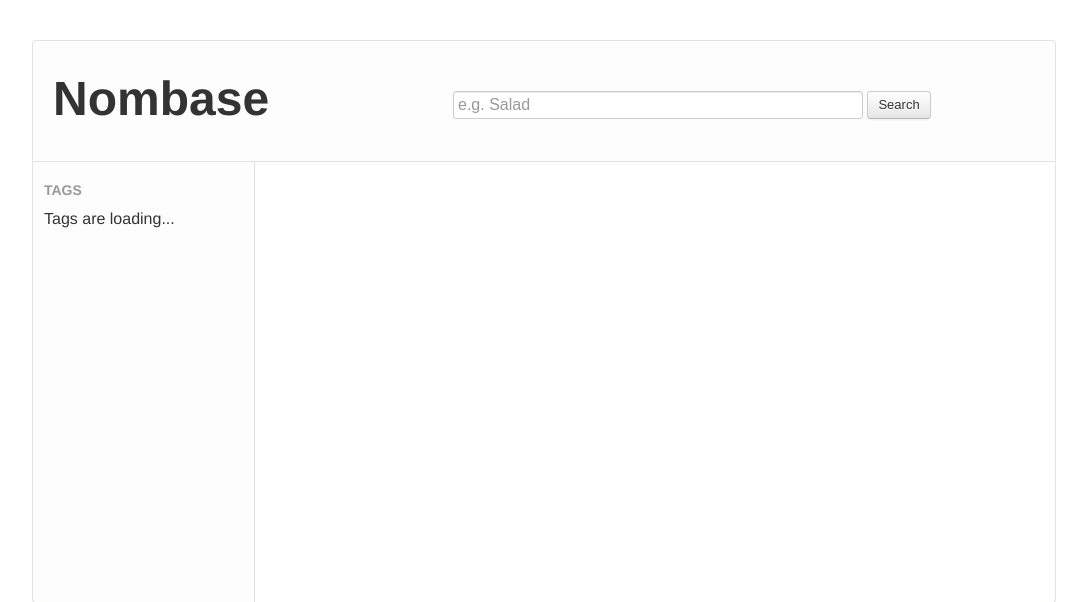
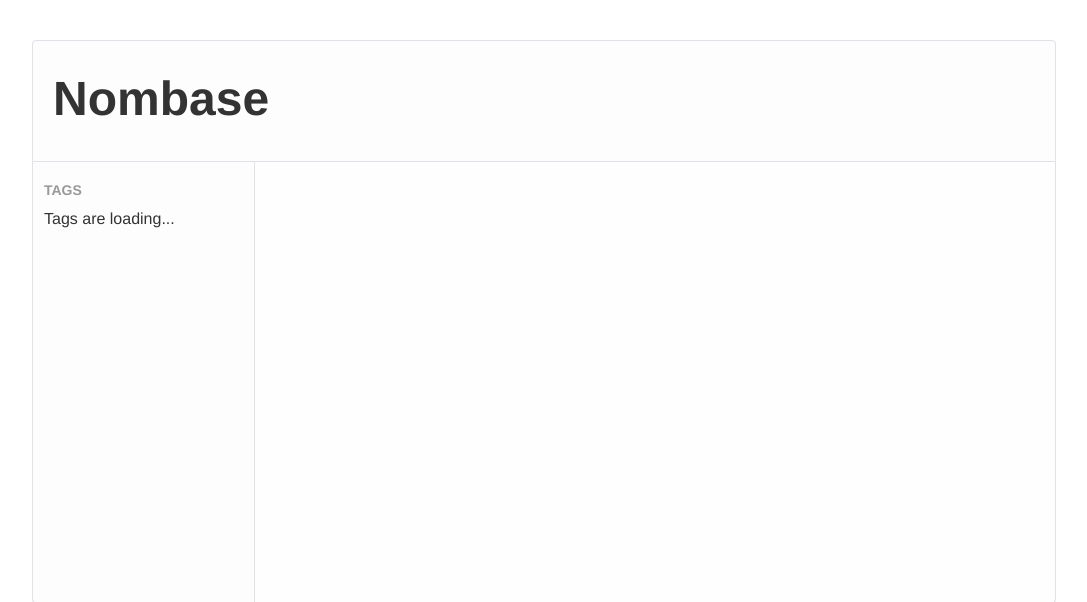
Before and after one commit to KarlHerler/nombase, a Flask app: page /1 in a window 1280 px wide. Shown: the top 602 px of the page, without its empty margins (96-1183 px from the left). Run offline with Flask 2, Linux system fonts and the light colour scheme; some libraries are stand-ins or nearby versions.

Commit message:
Removed rendering of the search bar from the serverside html. Since searching at the moment requires javascript anyway and I wanted to control the search using a backbone view.

```diff
--- a/templates/nombase.html
+++ b/templates/nombase.html
@@ -35,9 +35,8 @@
   <!--[if lt IE 7]><p class=chromeframe>Your browser is <em>ancient!</em> <a href="http://browsehappy.com/">Upgrade to a different browser</a> or <a href="http://www.google.com/chromeframe/?redirect=true">install Google Chrome Frame</a> to experience this site.</p><![endif]-->
   <header>
     <h1><a href="./">Nombase</a></h1>
-    <form class="form-search">
-      <input type="text" class="input-medium searchfield" placeholder="e.g. Salad">
-      <button type="submit" class="btn">Search</button>
+    <form id="form_search" class="form-search">
+
     </form>
   </header>
   <div class="mainarea">
```
